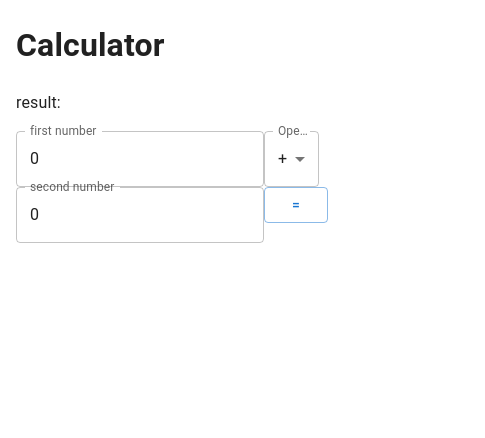
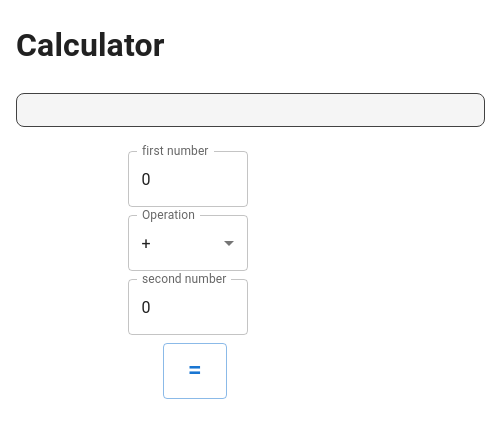
Before and after one commit to MattVaughan-Jones/PracticeProject, a React (Create React App) app in the folder practice-project-ui/: page / in a window 390 px wide. Shown: the top 438 px of the page, 485 px wide, since content can reach past the window. Built offline with nearby package versions, Linux system fonts and the light colour scheme; no server answers.

Commit message:
added basic non-responsive layout

```diff
--- a/practice-project-ui/src/Calculator.tsx
+++ b/practice-project-ui/src/Calculator.tsx
@@ -1,7 +1,10 @@
+import FormControl from '@mui/material/FormControl';
 import TextField from '@mui/material/TextField';
 import Container from '@mui/material/Container';
 import MenuItem from '@mui/material/MenuItem';
 import Button from '@mui/material/Button';
+import Grid from '@mui/material/Grid';
+import Box from '@mui/material/Box';
 import { useState } from 'react';
 import * as React from "react";
 import axios from 'axios';
@@ -63,14 +66,49 @@ function Calculator() {
         <header>
           <h1>Calculator</h1>
         </header>
-        <p>result: {result}</p>
+        <Box
+          sx={{
+            my: 3,
+            width: '469px',
+            bgcolor: 'grey.100',
+            color: 'grey.800',
+            border: '1px solid',
+            borderRadius: 2,
+            fontSize: '2rem',
+            fontWeight: '700',
+            textAlign: 'center',
+          }}
+        >
+          <p>{result}</p>
+        </Box>
         <form onSubmit={calculate}>
-          <TextField label="first number" type="number" name="firstValue" value={inputs.firstValue} onInput={handleChange}/>
+          <Grid
+            container
+            direction={{ xs: 'column', sm: 'row' }}
+            rowSpacing={{xs: 1, sm: 0}}
+            justifyContent={{xs:'center', sm:'flex-start'}}
+            alignItems='center'
+          >
+            <Grid item pr={'15px'}>
+              <FormControl>
+                <TextField
+                  label="first number"
+                  type="number"
+                  name="firstValue"
+                  value={inputs.firstValue}
+                  onInput={handleChange}
+                  style={{ width: 120}}
+                />
+              </FormControl>
+            </Grid>
+            <Grid item pr={'15px'}>
+              <FormControl>
                 <TextField
                   select
                   label="Operation"
                   name="operation"
                   defaultValue={Operation.Add}
+                  style={{ width: 120}}
                 >
                   <MenuItem key={Operation.Multiply} value={Operation.Multiply}>
                     {Operation.Multiply}
@@ -85,8 +123,26 @@ function Calculator() {
                     {Operation.Subtract}
                   </MenuItem>
                 </TextField>
-          <TextField label="second number" type="number" name="secondValue" value={inputs.secondValue} onInput={handleChange}/>
-          <Button variant="outlined" type="submit">=</Button>
+              </FormControl>
+            </Grid>
+            <Grid item pr={'15px'}>
+              <FormControl>
+                <TextField
+                  label="second number"
+                  type="number"
+                  name="secondValue"
+                  value={inputs.secondValue}
+                  onInput={handleChange}
+                  style={{ width: 120}}
+                />
+              </FormControl>
+            </Grid>
+            <Grid item>
+              <FormControl>
+                <Button sx={{fontSize: 25}} variant="outlined" type="submit">=</Button>
+              </FormControl>
+            </Grid>
+          </Grid>
         </form>
       </Container>
     </>
```
Lines whose indentation alone changed are shown as unchanged.
